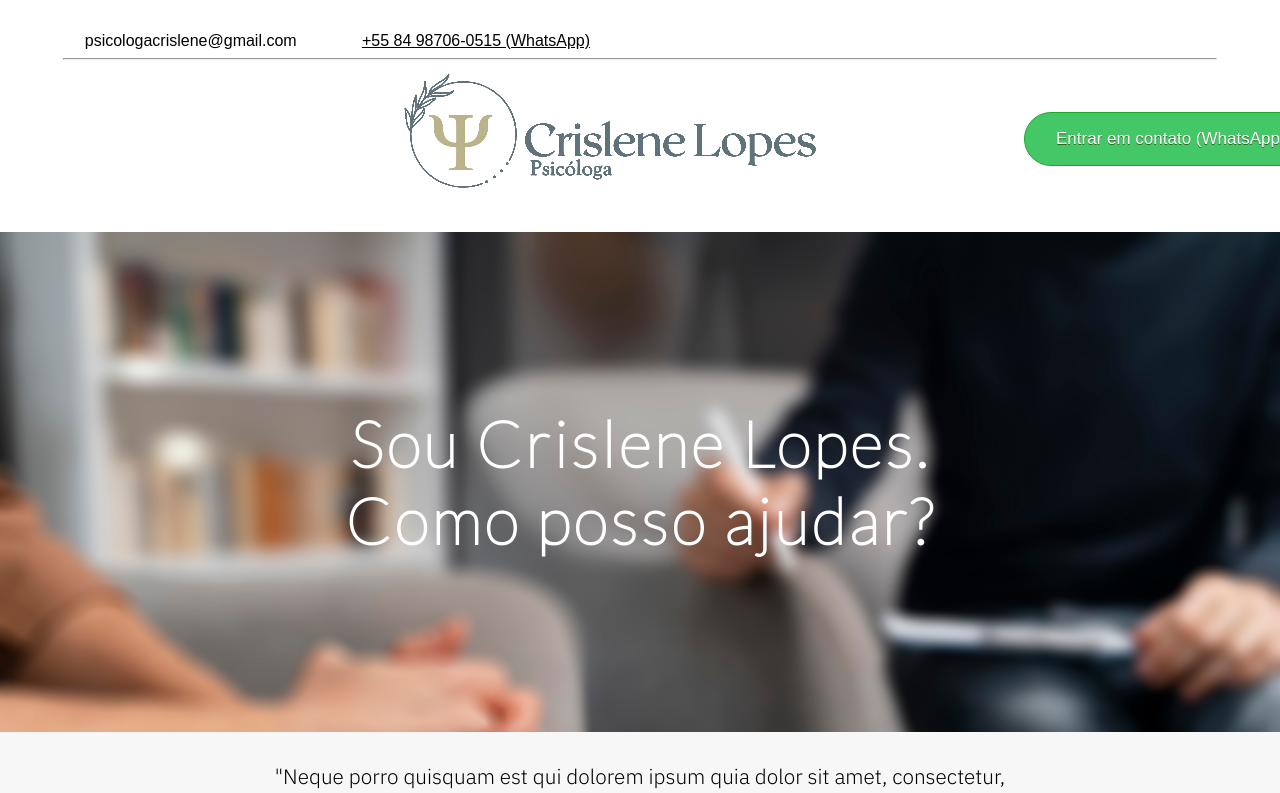
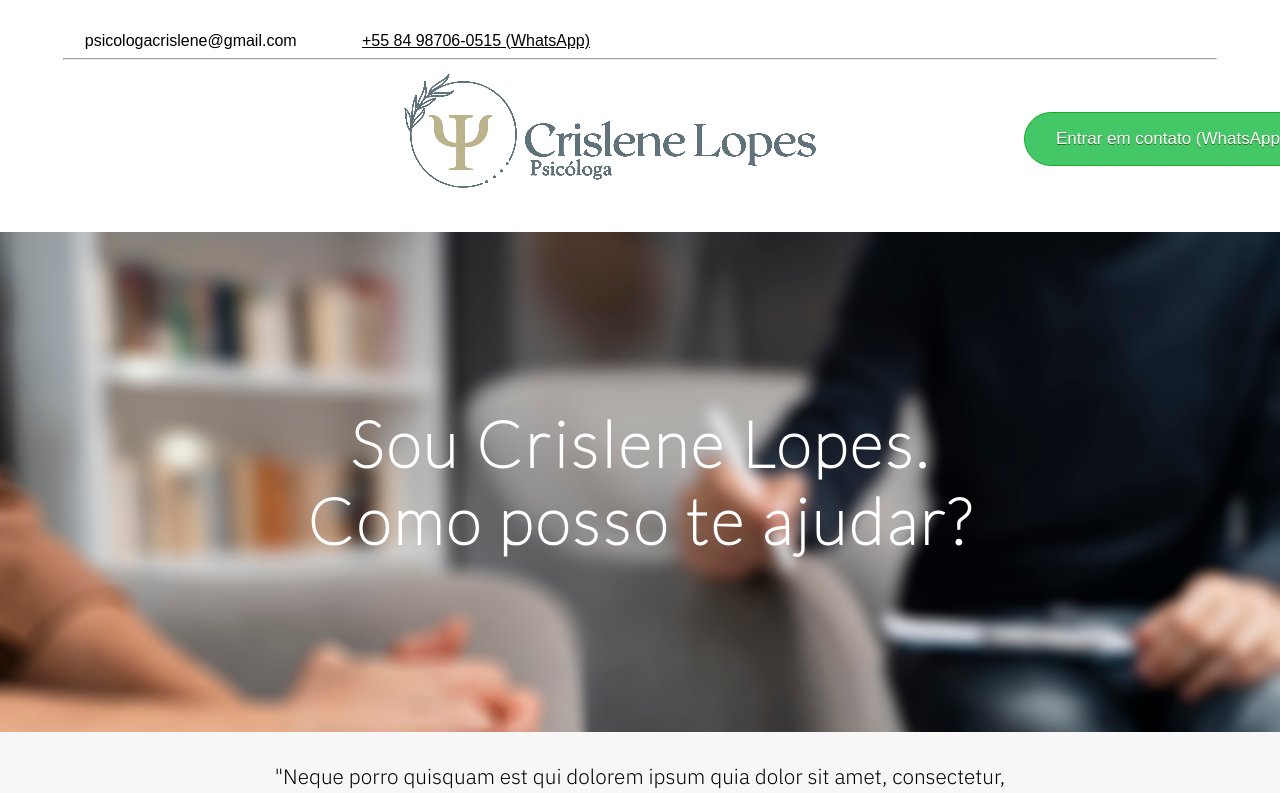
Before and after one commit to dayvison-lima/crislenelopes, a React (Create React App) app: page / in a window 1280 px wide. Shown: the top 793 px of the page. Built offline with nearby package versions, Linux system fonts and the light colour scheme.

Commit message:
commit teste

```diff
--- a/src/components/BackgroundFixed.jsx
+++ b/src/components/BackgroundFixed.jsx
@@ -8,9 +8,8 @@ function BackgroundFixed() {
         <h1 className="background-title">
           Sou Crislene Lopes.
           <br />
-          Como posso ajudar?
+          Como posso te ajudar?
         </h1>
-
       </a>
     </div>
   );
```
